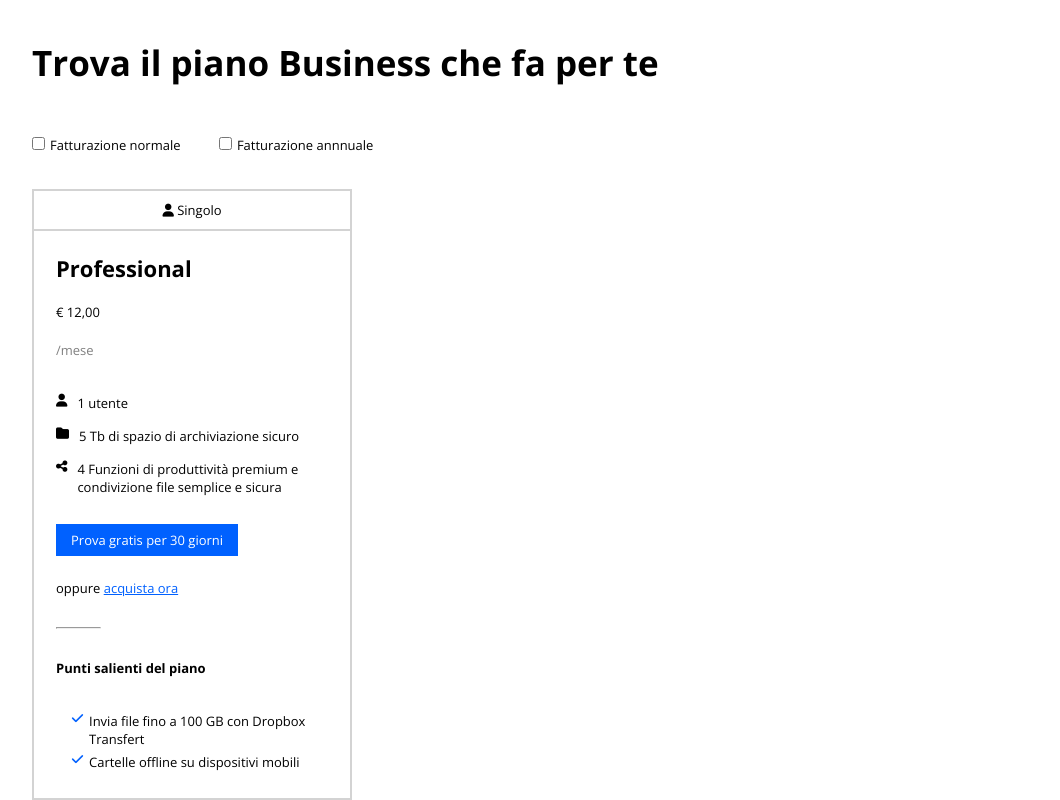
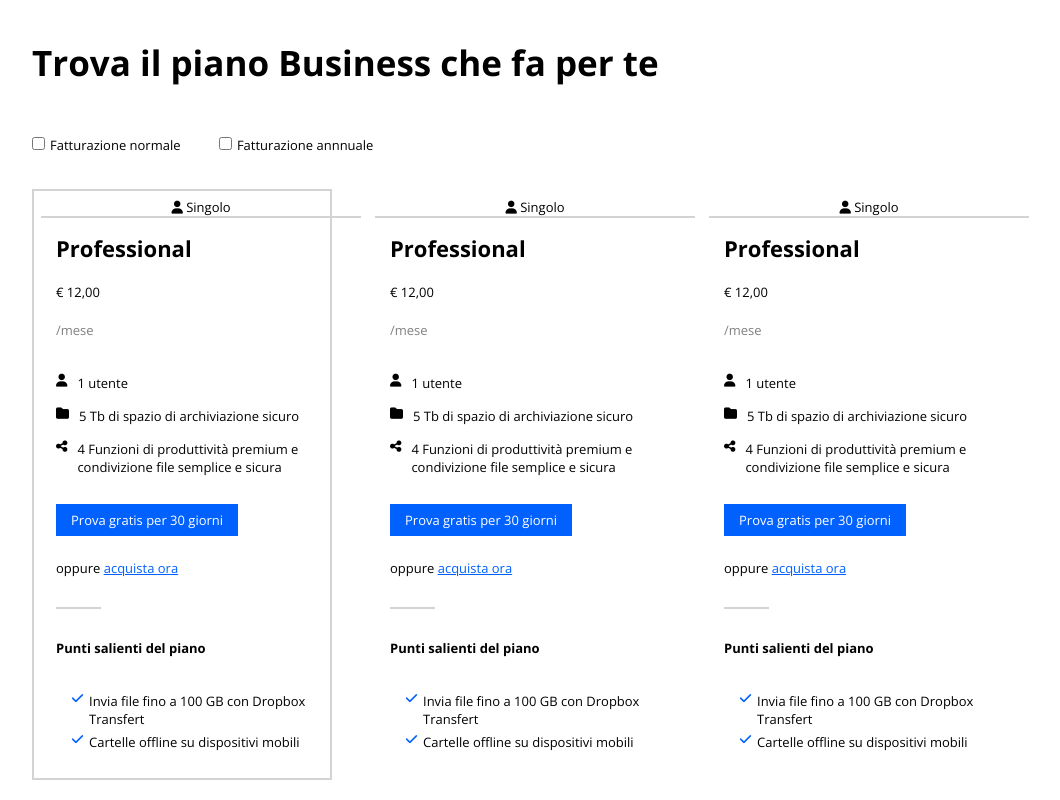
Before and after one commit to federicahu99/htmlcss-dropbox, a plain HTML site: page index.html in a window 1280 px wide. Shown: the part 761-1561 px from the top of the page, without its empty margins (113-1173 px from the left). Drawn offline with nearby package versions, Linux system fonts and the light colour scheme.

Commit message:
added other cards

```diff
--- a/css/syle.css
+++ b/css/syle.css
@@ -151,7 +151,10 @@
 
 
 .row {
-    width: 320px;
+    display: flex;
+    flex-direction: row;
+    flex-basis: ( 100% / 3 - 20px;);
+    width: 300px;
     border: 2px solid lightgrey;
     min-height: 300px;
     margin-top: 35px;
@@ -160,7 +163,7 @@
 .plan-name {
     border-bottom: 2px solid lightgrey;
     text-align: center;
-    padding: 10px 0;
+    padding: 0;
 }
 
 h3 {
@@ -210,7 +213,7 @@
 }
 
 .card-hr {
-    margin-top: 1px solid lightgrey;
+    border: 1px solid lightgrey;
     width: 45px
 }
 
--- a/index.html
+++ b/index.html
@@ -55,12 +55,13 @@
             <input type="checkbox" id="checkbox1"><label for="checkbox1">Fatturazione normale</label>
             <input type="checkbox" id="checkbox2"><label for="checkbox2">Fatturazione annnuale</label>
 
-    <!-- cards -->
+    <!-- First card -->
+
             <div class="row">
-                <div class="plan-name">
-                    <p><i class="fa-solid fa-user"></i> Singolo</p>
-                </div>
                 <div class="card-padding">
+                    <div class="plan-name">
+                        <p><i class="fa-solid fa-user"></i> Singolo</p>
+                    </div>
                     <div class="plan-container">
                         <div>
                             <h3>Professional</h3>
@@ -106,6 +107,112 @@
                         </ul>
                     </div>
                 </div>
+
+
+    <!-- Second card -->
+                <div class="card-padding">
+                    <div class="plan-name">
+                        <p><i class="fa-solid fa-user"></i> Singolo</p>
+                    </div>
+                    <div class="plan-container">
+                        <div>
+                            <h3>Professional</h3>
+                        </div>
+                        <div class="price">
+                            <p>€ 12,00</p>
+                        </div>
+                        <div class="duration grey">
+                            <p>/mese</p>
+                        </div>
+                        <div class="n-user">
+                            <i class="fa-solid fa-user"></i>
+                            <p>1 utente</p>
+                        </div>
+                        <div class="n-space">
+                            <i class="fa-solid fa-folder"></i>
+                            <p>5 Tb di spazio di archiviazione sicuro</p>
+                        </div>
+                            <div class="premium">
+                            <i class="fa-solid fa-share-nodes"></i>
+                            <p>4 Funzioni di produttività premium e condivizione file semplice e sicura</p>
+                        </div>
+
+                        <div class="card-middle">
+                            <a href="#" class="buttomnlookalike">Prova gratis per 30 giorni</a>
+                        </div>
+                        <div class="buy-now">
+                            <p>oppure <a href="#" id="decorated-a"> acquista ora</a></p>
+                        </div>
+
+                        <hr class="card-hr">
+
+                        <h4>Punti salienti del piano</h4>
+                        <ul>
+                            <li class="list-item">
+                                <i class="fa-solid fa-check"></i>
+                                <p>Invia file fino a 100 GB con Dropbox Transfert</p>
+                            </li>
+                            <li class="list-item">
+                                <i class="fa-solid fa-check"></i>
+                                <p>Cartelle offline su dispositivi mobili</p>
+                            </li>
+                        </ul>
+                    </div>
+                </div>
+
+
+    <!-- Third card -->
+                <div class="card-padding">
+                    <div class="plan-name">
+                        <p><i class="fa-solid fa-user"></i> Singolo</p>
+                    </div>
+                    <div class="plan-container">
+                        <div>
+                            <h3>Professional</h3>
+                        </div>
+                        <div class="price">
+                            <p>€ 12,00</p>
+                        </div>
+                        <div class="duration grey">
+                            <p>/mese</p>
+                        </div>
+                        <div class="n-user">
+                            <i class="fa-solid fa-user"></i>
+                            <p>1 utente</p>
+                        </div>
+                        <div class="n-space">
+                            <i class="fa-solid fa-folder"></i>
+                            <p>5 Tb di spazio di archiviazione sicuro</p>
+                        </div>
+                            <div class="premium">
+                            <i class="fa-solid fa-share-nodes"></i>
+                            <p>4 Funzioni di produttività premium e condivizione file semplice e sicura</p>
+                        </div>
+
+                        <div class="card-middle">
+                            <a href="#" class="buttomnlookalike">Prova gratis per 30 giorni</a>
+                        </div>
+                        <div class="buy-now">
+                            <p>oppure <a href="#" id="decorated-a"> acquista ora</a></p>
+                        </div>
+
+                        <hr class="card-hr">
+
+                        <h4>Punti salienti del piano</h4>
+                        <ul>
+                            <li class="list-item">
+                                <i class="fa-solid fa-check"></i>
+                                <p>Invia file fino a 100 GB con Dropbox Transfert</p>
+                            </li>
+                            <li class="list-item">
+                                <i class="fa-solid fa-check"></i>
+                                <p>Cartelle offline su dispositivi mobili</p>
+                            </li>
+                        </ul>
+                    </div>
+                </div>
+
+
             </div>
 
         </section>
```
